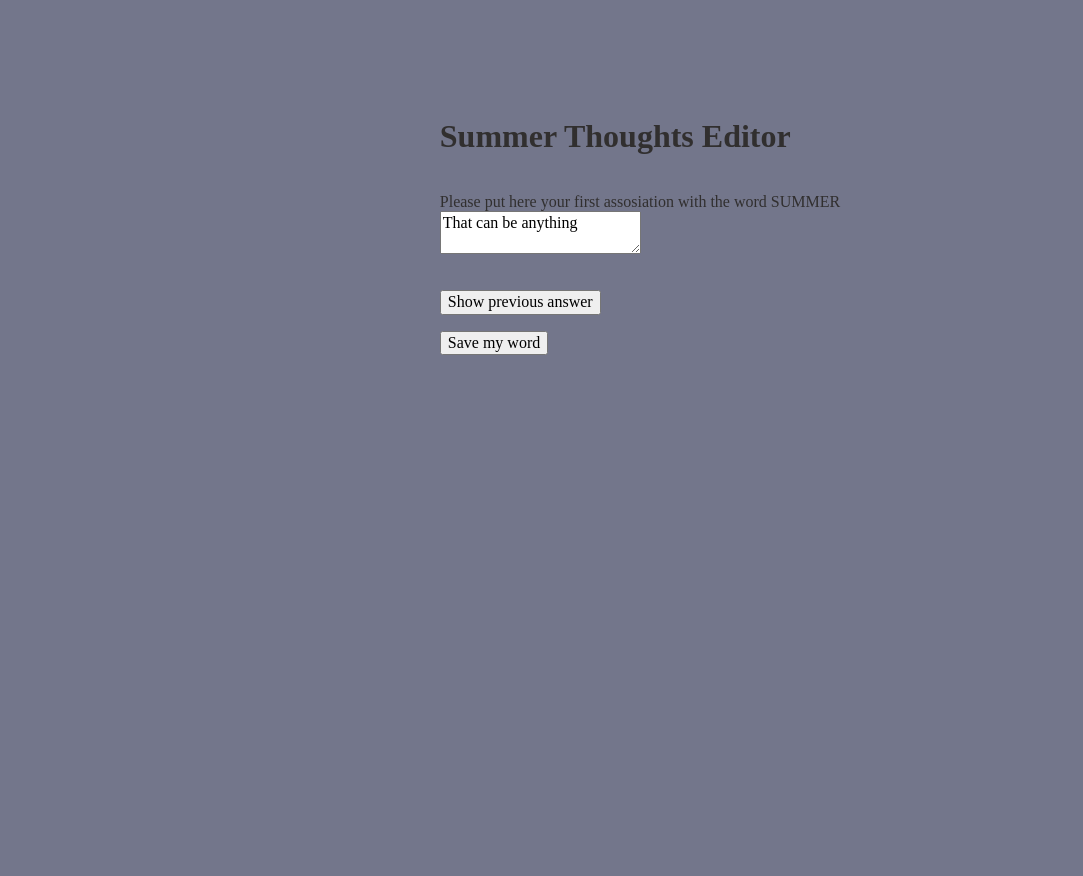
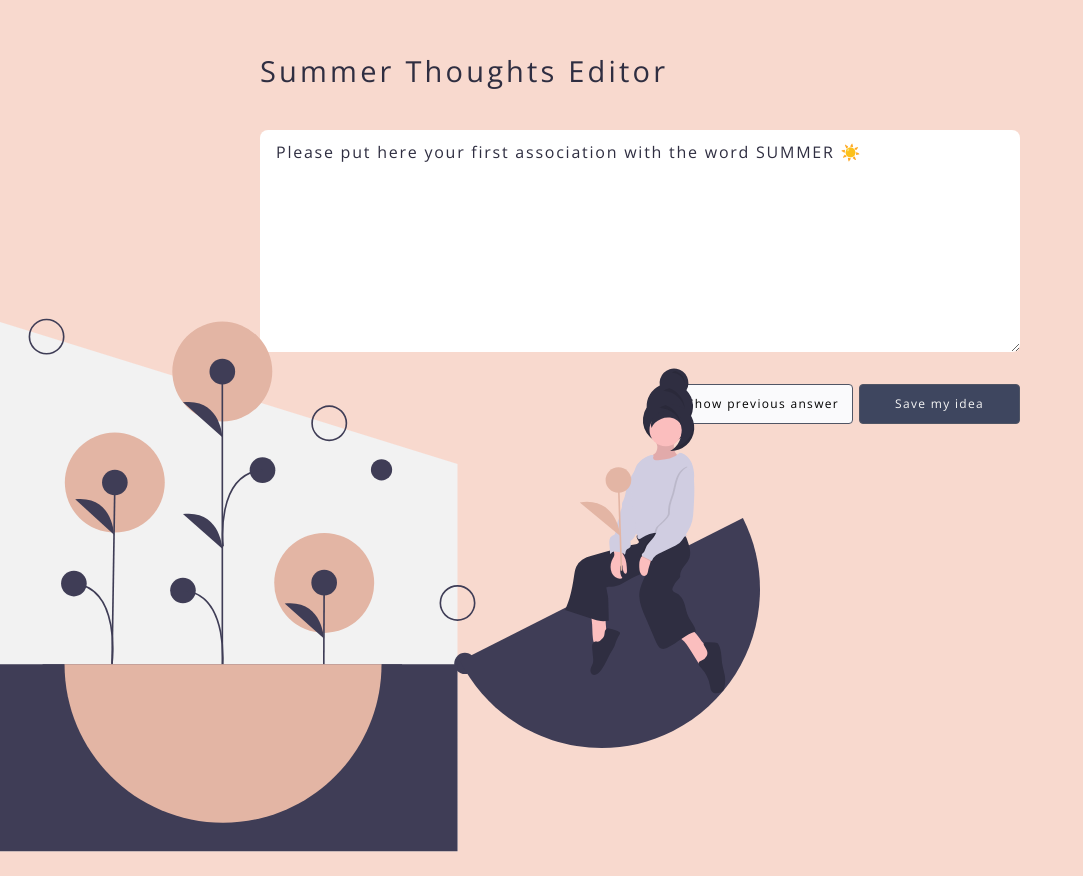
Before and after one commit to annaudziela/simple-editor, a website built with webpack: page src/pages/index.html in a window 1280 px wide. Shown: the part 166-1042 px from the top of the page, without its empty margins (0-1083 px from the left). Before the commit the page ends 800 px from the top, so only its background shows below. Built offline with nearby package versions, Linux system fonts and the light colour scheme.

Commit message:
final layout

```diff
--- a/src/pages/index.html
+++ b/src/pages/index.html
@@ -8,18 +8,20 @@
 <body>
   <main>
     <article class="editor">
+      <img class="editor__image" src="/src/assets/img/flower.svg" alt="flower"/>
   <header>
-    <h1>
+    <h1 class="editor__h">
       Summer Thoughts Editor
     </h1>
   </header>
-    <!-- <img class="editor__image" src="/src/assets/img/flower.svg" alt="flower"/> -->
+
   <form class="form">
   <p class="form__text">
-    <label class="label" for="textarea">Please put here your first assosiation with the word SUMMER</label>
+    <label for="textarea"></label>
     <textarea
+    class="label"
     id="textarea"
-    name="textarea">That can be anything</textarea>
+    name="textarea">Please put here your first association with the word SUMMER ☀️</textarea>
   </p>
 </form>
 <div class="button">
@@ -30,7 +32,7 @@
   </p>
   <p class="button__save">
     <button class="button__preview--save">
-      Save my word
+      Save my idea
     </button>
     </p>
   </div>
--- a/src/scss/main.scss
+++ b/src/scss/main.scss
@@ -2,6 +2,7 @@
 
 @import "_variables";
 @import "modules/hello.scss";
+@import url('https://fonts.googleapis.com/css2?family=Open+Sans:wght@300&display=swap" rel="stylesheet');
 
 *,
 *::before,
@@ -11,34 +12,110 @@
 
 body {
 
-  background: rgba(74, 78, 105, 0.774);
+  background: rgba(247, 210, 197, 0.836);
   display: flex;
   align-items: center;
   justify-content: center;
   min-height: 100vh;
-  font-family: 'Cormorant', serif;
+
   color: #312F2F;
 
+
 }
+
+.button {
+  display: flex;
+  flex-direction: row;
+  align-self: flex-end;
+  font-family: 'Open Sans', sans-serif;
+  &__preview--action {
+    margin-right: 6px;
+    width: 180px;
+height: 40px;
+background: #FAFAFC;
+border: 1px solid #505565;
+box-sizing: border-box;
+border-radius: 4px;
+font-family: 'Open Sans', sans-serif;
+font-style: normal;
+font-weight: 300;
+font-size: 12px;
+line-height: 12px;
+letter-spacing: 0.11em;
+  }
+  &__preview--save {
+  width: 161px;
+height: 40px;
+background: #3E465F;
+border: 1px solid #505565;
+box-sizing: border-box;
+border-radius: 4px;
+color: whitesmoke;
+font-family: 'Open Sans', sans-serif;
+font-style: normal;
+font-weight: 300;
+font-size: 12px;
+line-height: 12px;
+letter-spacing: 0.11em;
+}
+&__preview--save:hover {
+  background-color: rgba(62, 70, 95, 0.849);
+  color: rgb(31, 36, 53);
+}
+&__preview--action:hover {
+  background-color: rgba(250, 250, 252, 0.781);
+  color: rgba(62, 70, 95, 0.849);
+}
+}
+
+
 .editor {
   display: flex;
   flex-direction: column;
 }
-// .editor__image {
-//   margin: 70px 141px 1095px 1107px;
-//   align-self: flex-start;
-//   width: 192px;
-//   height: 138px;
-//   display: block;
-//   flex-shrink: 0;
 
-// }
+
+.editor__image {
+
+  position: absolute;
+  width: 760px;
+  height: 582px;
+  left: 0px;
+  top: 460px;
+  bottom: 0px;
+
+}
+
+.editor__h {
+font-family: 'Open Sans', sans-serif;
+font-style: normal;
+font-weight: 300;
+font-size: 29px;
+line-height: 48px;
+letter-spacing: 0.11em;
+color: #2F2E41;
+}
 
 .form {
   display: block;
+
 }
+
+
 
 .label {
   display: flex;
   flex-direction: column;
+  width: 728px;
+  height: 190px;
+  padding: 16px;
+  border: none;
+  border-radius: 8px;
+  font-family: 'Open Sans', sans-serif;
+font-style: normal;
+font-weight: 300;
+font-size: 16px;
+line-height: 12px;
+letter-spacing: 0.11em;
+color: #2F2E41;
 }
```
